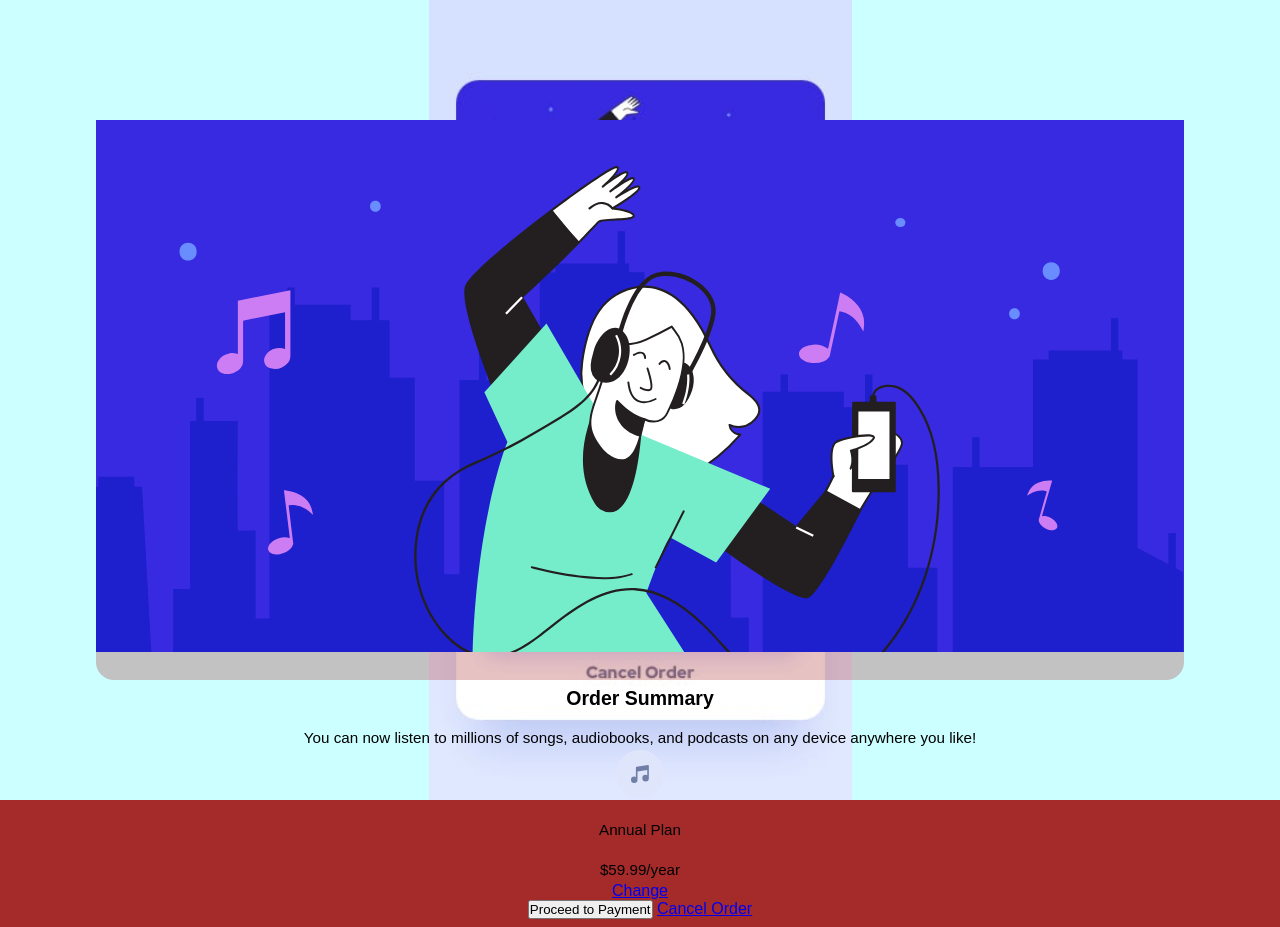
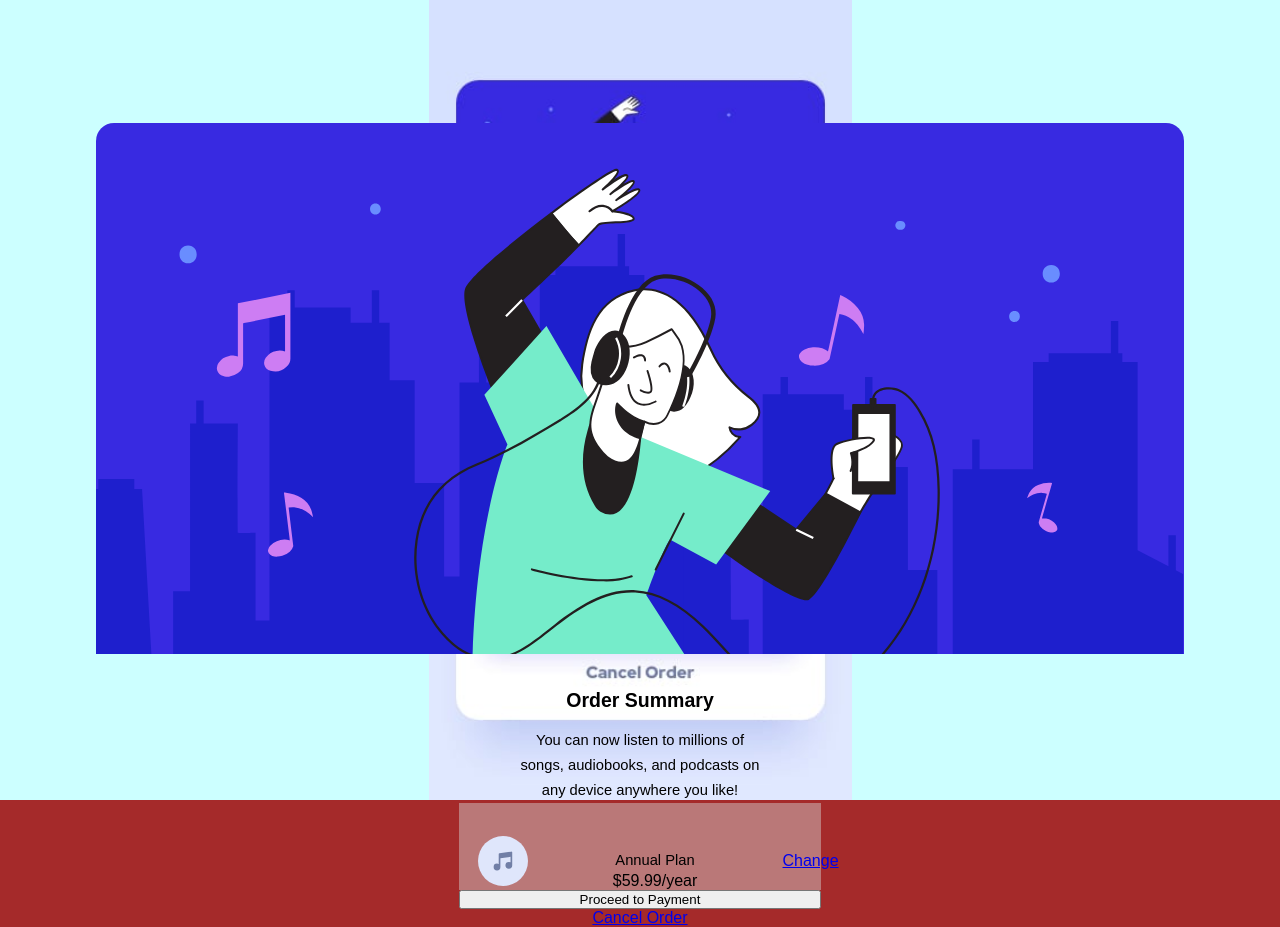
Before and after one commit to JshJshSinger/Order-summary-component-FEM, a plain HTML site: page index.html in a window 1280 px wide. Drawn offline with Linux system fonts and the light colour scheme.

Commit message:
styling updates

```diff
--- a/style.css
+++ b/style.css
@@ -34,11 +34,11 @@ body{
 }
 .content-all{
     width:85%;
-    height: 560px;
+    height: 555px;
     /* margin:0 auto; */
     display: flex;
     flex-direction: column;
-    background-color: rgba(165, 42, 42, 0.283);
+    /* background-color: rgba(165, 42, 42, 0.283); */
     border-radius: 18px;
 
 }
@@ -46,15 +46,36 @@ body{
 
     align-self: center;
  margin-top: 35px;
- max-width: 75%;
+ max-width: 85%;
+ display: inherit;
+ flex-direction: inherit;
 }
 
 h1{
     font-size: 1.22rem;
     font-weight: 900;
 }
-p{
-    font-size: .95rem;
+p:first-of-type{
+    font-size: .92rem;
     padding-top: 1.0rem;
-    line-height: 1.5rem;
+    line-height: 1.55rem;
+    width: 255px;
+    align-self: center;
 }
+.content-all img:first-of-type{
+    border-top-left-radius: 18px;
+    border-top-right-radius: 18px;
+}
+.product-selection{
+    background-color: rgba(211, 211, 211, 0.465);
+    padding-top: 8%;
+    padding-left: 5%;
+    padding-right: 5%;
+    display: flex;
+    justify-content: space-between;
+    align-items: center;
+}
+.product-selection img:first-of-type{
+    height: 50px;
+    width: 50px;
+}
```
